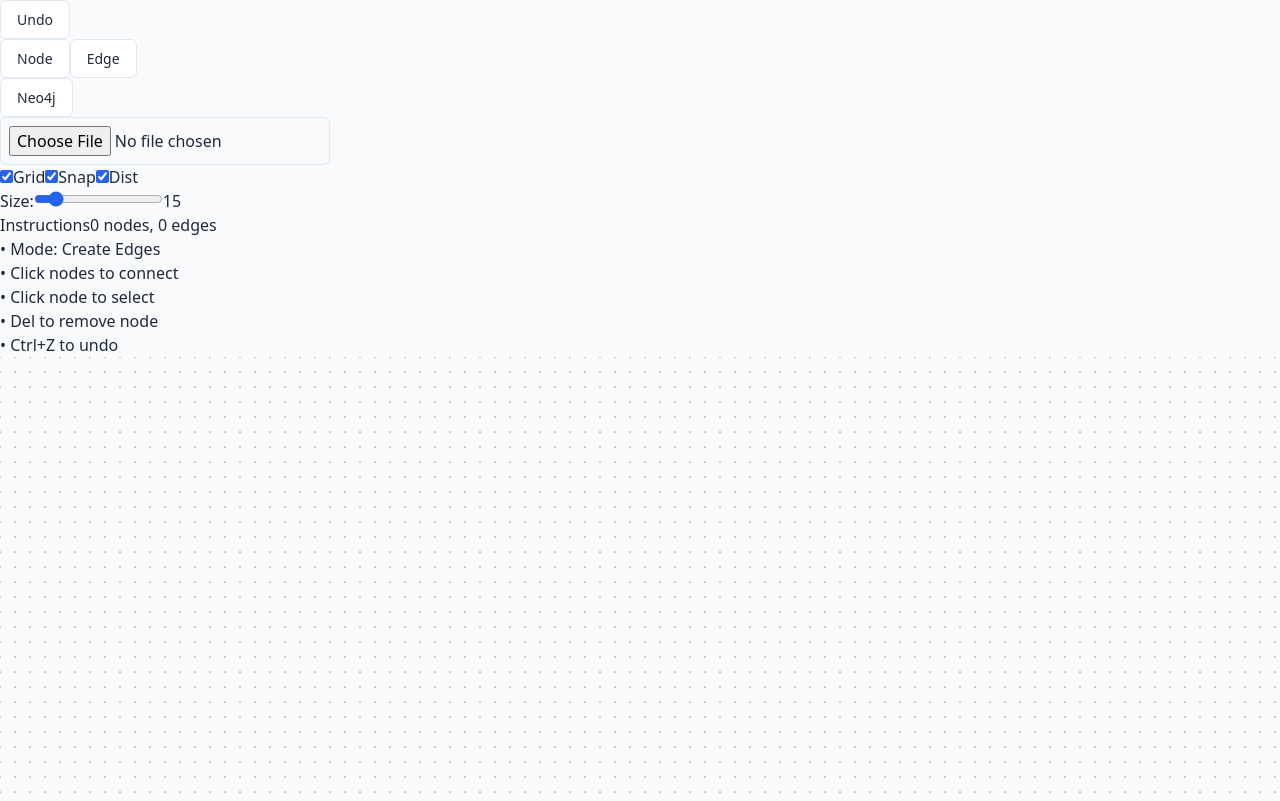
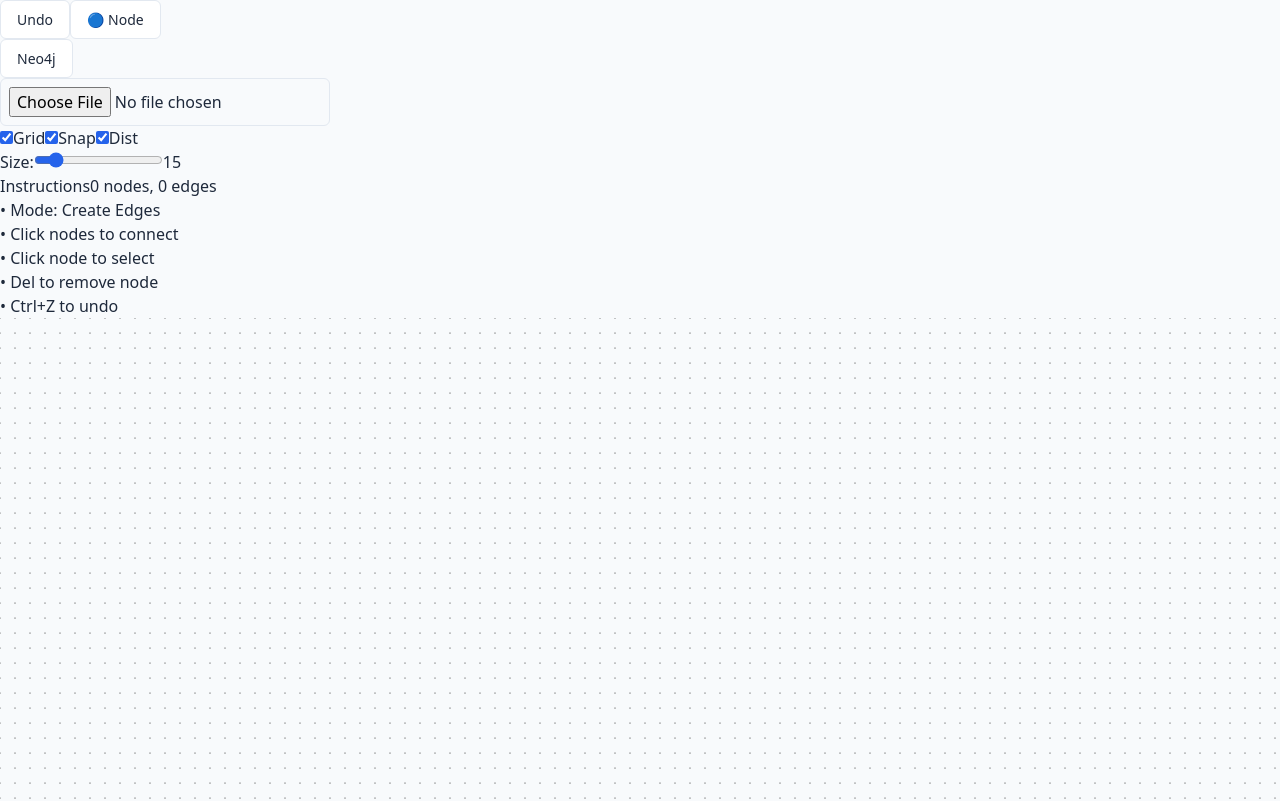
Before and after one commit to gbccsclub/pointr, a React (Vite) app in the folder graph-editor/: page / in a window 1280 px wide. Shown: the top 801 px of the page. Built offline with nearby package versions, Linux system fonts and the light colour scheme.

Commit message:
feat: node draggin

```diff
--- a/graph-editor/src/components/GraphEditor/Canvas.jsx
+++ b/graph-editor/src/components/GraphEditor/Canvas.jsx
@@ -26,6 +26,9 @@ const Canvas = ({
   const canvasRef = useRef(null);
   const imageRef = useRef(null);
   const [mousePos, setMousePos] = useState({ x: 0, y: 0 });
+  // Add new state for dragging
+  const [isDragging, setIsDragging] = useState(false);
+  const [draggedNode, setDraggedNode] = useState(null);
   const { createNode, snapToGridHelper, calculateEdgeDistance } = useGraphOperations();
 
   useEffect(() => {
@@ -112,10 +115,9 @@ const Canvas = ({
     // Reduce radius from 10 to 6
     const radius = 6;
 
-    // Get the computed style to access CSS variables
-    const computedStyle = getComputedStyle(document.documentElement);
-    const primaryColor = computedStyle.getPropertyValue('--primary').trim();
-    const accentColor = computedStyle.getPropertyValue('--accent').trim();
+    // Use explicit colors instead of CSS variables
+    const primaryBlue = '#2563eb';     // Default node color
+    const selectBlue = '#60a5fa';      // Light blue for selection
 
     // Draw main circle
     ctx.beginPath();
@@ -124,12 +126,12 @@ const Canvas = ({
     // Use primary blue for fill and add subtle shadow
     ctx.shadowColor = 'rgba(0, 0, 0, 0.1)';
     ctx.shadowBlur = 4;
-    ctx.fillStyle = '#2563eb'; // Explicit primary blue color
+    ctx.fillStyle = primaryBlue;
     ctx.fill();
 
     // Draw border with selection indicator
     ctx.shadowColor = 'transparent';
-    ctx.strokeStyle = isSelected ? '#22c55e' : '#2563eb'; // Explicit colors
+    ctx.strokeStyle = isSelected ? selectBlue : primaryBlue;
     ctx.lineWidth = 1.5;
     ctx.stroke();
 
@@ -144,7 +146,7 @@ const Canvas = ({
     ctx.beginPath();
     ctx.moveTo(fromNode.x, fromNode.y);
     ctx.lineTo(toNode.x, toNode.y);
-    ctx.strokeStyle = 'var(--edge)';
+    ctx.strokeStyle = '#93c5fd';  // Changed to light blue
     ctx.lineWidth = 2;
     ctx.stroke();
   };
@@ -153,7 +155,7 @@ const Canvas = ({
     ctx.beginPath();
     ctx.moveTo(fromNode.x, fromNode.y);
     ctx.lineTo(toPos.x, toPos.y);
-    ctx.strokeStyle = '#999';
+    ctx.strokeStyle = '#60a5fa';  // Light blue for temp edge
     ctx.lineWidth = 1;
     ctx.setLineDash([5, 5]);
     ctx.stroke();
@@ -187,13 +189,15 @@ const Canvas = ({
 
     if (clickedNode) {
       if (editorMode === 'edge' && isDrawing && drawingFrom) {
-        // If we're drawing an edge and click a second node, create the edge
         if (clickedNode.id !== drawingFrom.id) {
           onEdgeCreate(drawingFrom, clickedNode);
         }
-        // Reset drawing state
         setIsDrawing(false);
         setDrawingFrom(null);
+      } else if (editorMode === 'node') {
+        setSelectedNode(clickedNode);
+        setIsDragging(true);
+        setDraggedNode(clickedNode);
       } else {
         setSelectedNode(clickedNode);
         if (editorMode === 'edge') {
@@ -207,10 +211,6 @@ const Canvas = ({
       setNodes(updatedNodes);
       setSelectedNode(newNode);
       saveToHistory({ nodes: updatedNodes, edges });
-    } else {
-      // Click on empty space while in edge mode - clear drawing state
-      setIsDrawing(false);
-      setDrawingFrom(null);
     }
   };
 
@@ -225,6 +225,23 @@ const Canvas = ({
     }
 
     setMousePos({ x, y });
+
+    if (isDragging && draggedNode && editorMode === 'node') {
+      const updatedNodes = nodes.map(node =>
+        node.id === draggedNode.id
+          ? { ...node, x, y }
+          : node
+      );
+      setNodes(updatedNodes);
+    }
+  };
+
+  const handleMouseUp = () => {
+    if (isDragging && draggedNode) {
+      saveToHistory({ nodes, edges });
+      setIsDragging(false);
+      setDraggedNode(null);
+    }
   };
 
   return (
@@ -234,6 +251,8 @@ const Canvas = ({
       height={canvasSize.height}
       onMouseDown={handleMouseDown}
       onMouseMove={handleMouseMove}
+      onMouseUp={handleMouseUp}
+      onMouseLeave={handleMouseUp}
       className="absolute inset-0"
     />
   );
--- a/graph-editor/src/components/GraphEditor/Controls.jsx
+++ b/graph-editor/src/components/GraphEditor/Controls.jsx
@@ -34,28 +34,12 @@ const Controls = ({
             Undo
           </button>
 
-          <div className="flex rounded overflow-hidden">
-            <button
-              onClick={() => onModeChange('node')}
-              className={`px-2 py-0.5 transition-colors ${
-                editorMode === 'node'
-                  ? 'bg-blue-600 text-white'
-                  : 'bg-blue-50 text-blue-600 hover:bg-blue-100'
-              }`}
-            >
-              Node
-            </button>
-            <button
-              onClick={() => onModeChange('edge')}
-              className={`px-2 py-0.5 transition-colors ${
-                editorMode === 'edge'
-                  ? 'bg-blue-600 text-white'
-                  : 'bg-blue-50 text-blue-600 hover:bg-blue-100'
-              }`}
-            >
-              Edge
-            </button>
-          </div>
+          <button
+            onClick={() => onModeChange(editorMode === 'node' ? 'edge' : 'node')}
+            className="px-2 py-0.5 bg-blue-50 text-blue-600 hover:bg-blue-100 rounded transition-colors flex items-center gap-1"
+          >
+            {editorMode === 'node' ? '🔵 Node' : '↔️ Edge'}
+          </button>
 
           {selectedNode && (
             <button
--- a/graph-editor/src/components/GraphEditor/Instructions.jsx
+++ b/graph-editor/src/components/GraphEditor/Instructions.jsx
@@ -10,7 +10,10 @@ const Instructions = ({ nodes, edges, gridSize, selectedNode, editorMode }) => {
       <ul className="space-y-0.5 text-slate-600 mb-1">
         <li>• Mode: {editorMode === 'node' ? 'Create Nodes' : 'Create Edges'}</li>
         {editorMode === 'node' ? (
-          <li>• Click to create node</li>
+          <>
+            <li>• Click to create node</li>
+            <li>• Drag to move node</li>
+          </>
         ) : (
           <li>• Click nodes to connect</li>
         )}
```
